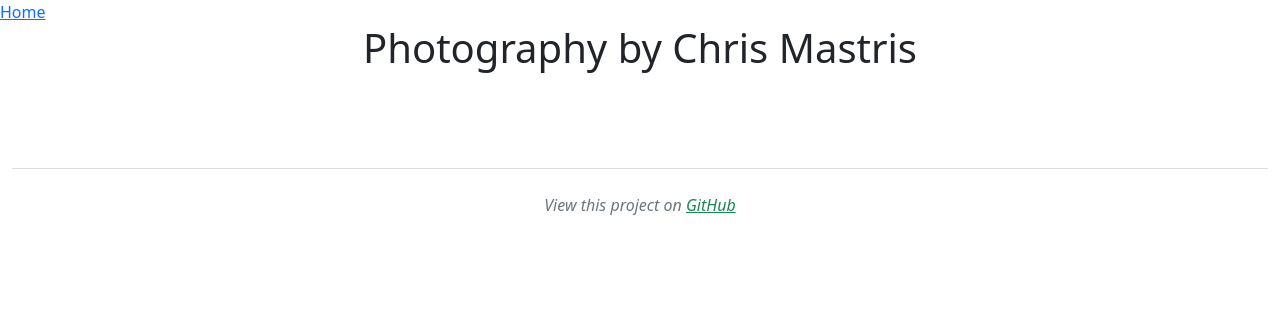
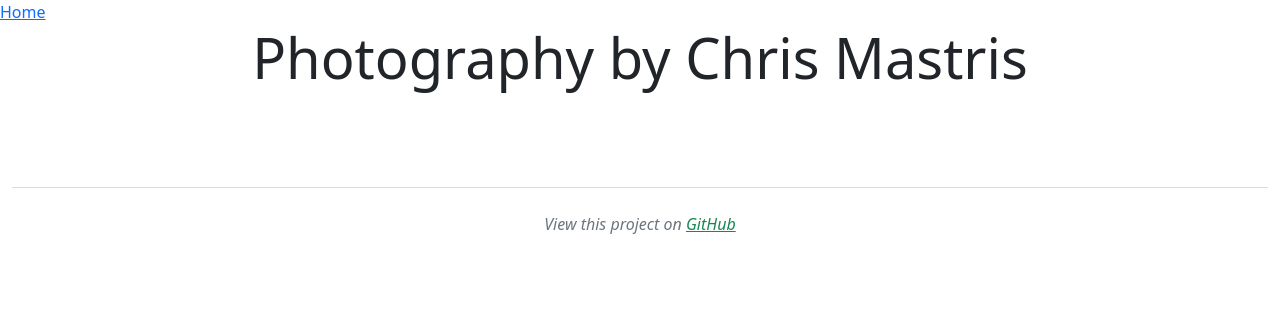
Before and after one commit to Cmastris/django_photo_gallery, a Django app: page / in a window 1280 px wide. Shown: the top 324 px of the page. Run offline with Django 4.2, Linux system fonts and the light colour scheme; data that the repository does not hold is empty; some libraries are stand-ins or nearby versions.

Commit message:
Adjust photo listing page heading style

```diff
--- a/photo_gallery/photos/templates/photos/photo_list.html
+++ b/photo_gallery/photos/templates/photos/photo_list.html
@@ -6,11 +6,11 @@
 <div class="container-lg text-center">
   {% if homepage %}
   <div class="mb-5">
-    <h1>Photography by Chris Mastris</h1>
+    <h1 class="display-4">Photography by Chris Mastris</h1>
   </div>
   {% else %}
-  <h1>{{ collection.name }}</h1>
-  <div class="row justify-content-lg-center mt-3">
+  <h1 class="display-4">{{ collection.name }}</h1>
+  <div class="row justify-content-lg-center mt-4">
     <div class="col-lg-9">
       <p>{{ collection.description }}</p>
     </div>
```
